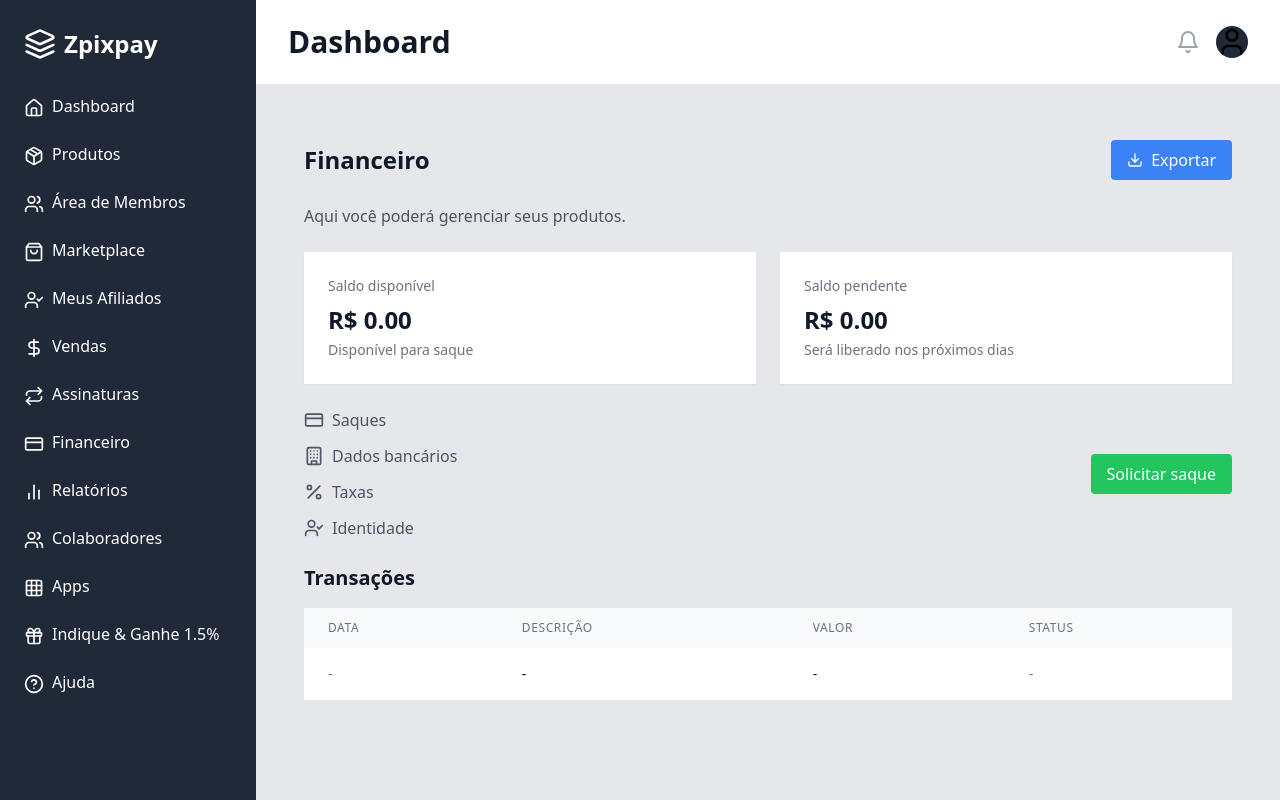
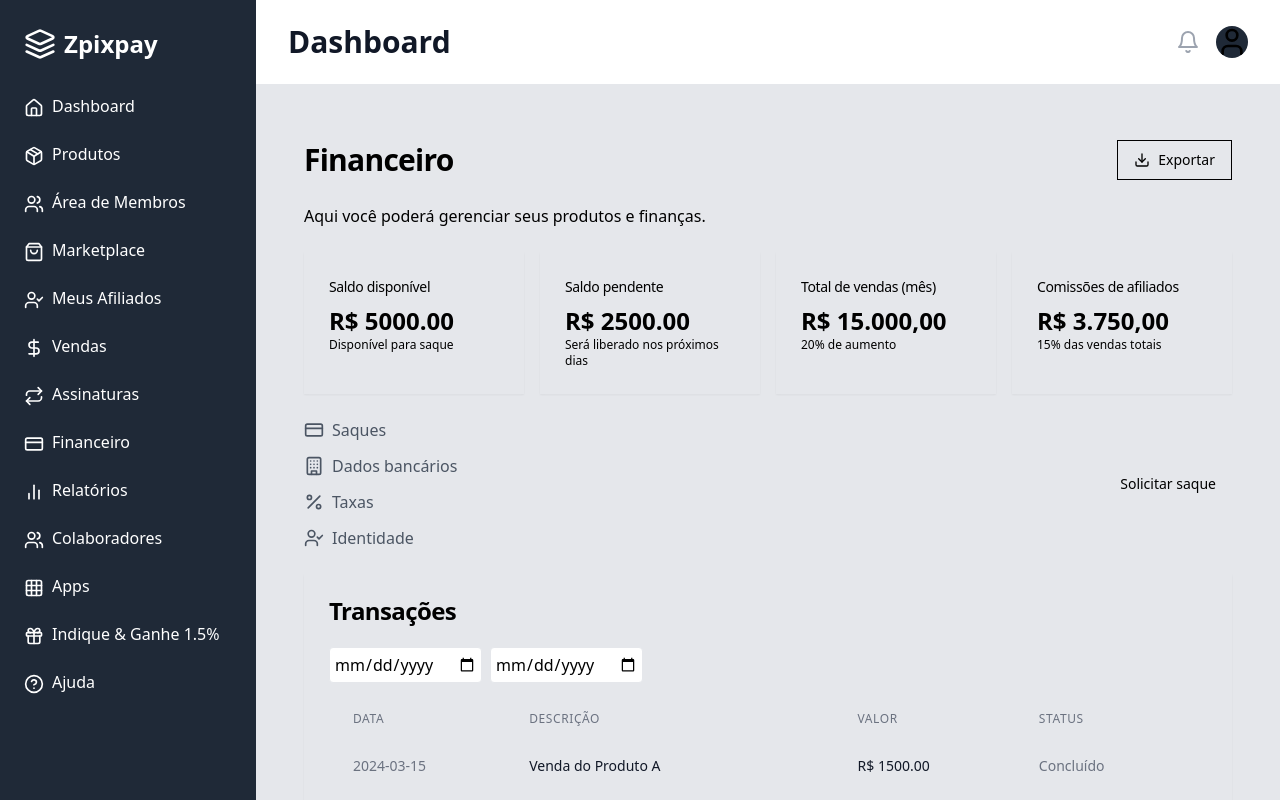
Before and after one commit to BetoFerrari21/nav-side-data-portal, a React (Vite) app: page /financeiro in a window 1280 px wide. Built offline with nearby package versions, Linux system fonts and the light colour scheme; the HTML template or start-up script is replaced by a standard one.

Commit message:
Update Financeiro.jsx file
Modified the Financeiro.jsx component to enhance functionality and improve code structure.
[skip gpt_engineer]

```diff
--- a/src/pages/Financeiro.jsx
+++ b/src/pages/Financeiro.jsx
@@ -1,13 +1,19 @@
-import React from 'react';
+import React, { useState } from 'react';
 import { Link } from 'react-router-dom';
-import { ArrowRight, Download, CreditCard, Building, Percent, UserCheck } from 'lucide-react';
+import { ArrowRight, Download, CreditCard, Building, Percent, UserCheck, ChevronLeft, ChevronRight } from 'lucide-react';
+import { Button } from "@/components/ui/button";
+import { Card, CardContent, CardHeader, CardTitle } from "@/components/ui/card";
 
 const FinanceBlock = ({ title, value, subtitle }) => (
-  <div className="bg-white p-6 rounded-lg shadow-sm">
-    <h3 className="text-sm font-medium text-gray-500">{title}</h3>
-    <p className="text-2xl font-bold text-gray-900 mt-2">{value}</p>
-    {subtitle && <p className="text-sm text-gray-500 mt-1">{subtitle}</p>}
-  </div>
+  <Card>
+    <CardHeader className="flex flex-row items-center justify-between space-y-0 pb-2">
+      <CardTitle className="text-sm font-medium">{title}</CardTitle>
+    </CardHeader>
+    <CardContent>
+      <div className="text-2xl font-bold">{value}</div>
+      {subtitle && <p className="text-xs text-muted-foreground">{subtitle}</p>}
+    </CardContent>
+  </Card>
 );
 
 const ActionLink = ({ href, icon: Icon, children }) => (
@@ -18,22 +24,47 @@ const ActionLink = ({ href, icon: Icon, children }) => (
 );
 
 const Financeiro = () => {
-  const saldoDisponivel = 0.00;
-  const saldoPendente = 0.00;
+  const saldoDisponivel = 5000.00;
+  const saldoPendente = 2500.00;
+  const [currentPage, setCurrentPage] = useState(1);
+  const [startDate, setStartDate] = useState('');
+  const [endDate, setEndDate] = useState('');
+
+  const transactions = [
+    { id: 1, date: '2024-03-15', description: 'Venda do Produto A', value: 1500.00, status: 'Concluído' },
+    { id: 2, date: '2024-03-14', description: 'Comissão de Afiliado', value: 250.00, status: 'Pendente' },
+    { id: 3, date: '2024-03-13', description: 'Saque para Conta Bancária', value: -2000.00, status: 'Processando' },
+    { id: 4, date: '2024-03-12', description: 'Venda do Produto B', value: 750.00, status: 'Concluído' },
+    { id: 5, date: '2024-03-11', description: 'Estorno - Produto C', value: -500.00, status: 'Concluído' },
+  ];
+
+  const filteredTransactions = transactions.filter(transaction => {
+    if (startDate && endDate) {
+      return transaction.date >= startDate && transaction.date <= endDate;
+    }
+    return true;
+  });
+
+  const itemsPerPage = 5;
+  const totalPages = Math.ceil(filteredTransactions.length / itemsPerPage);
+  const paginatedTransactions = filteredTransactions.slice(
+    (currentPage - 1) * itemsPerPage,
+    currentPage * itemsPerPage
+  );
 
   return (
     <div className="p-6">
       <div className="flex justify-between items-center mb-6">
-        <h2 className="text-2xl font-semibold text-gray-900">Financeiro</h2>
-        <button className="bg-blue-500 hover:bg-blue-600 text-white font-medium py-2 px-4 rounded flex items-center">
+        <h2 className="text-3xl font-bold tracking-tight">Financeiro</h2>
+        <Button variant="outline">
           <Download className="mr-2 h-4 w-4" />
           Exportar
-        </button>
+        </Button>
       </div>
 
-      <p className="text-gray-600 mb-6">Aqui você poderá gerenciar seus produtos.</p>
+      <p className="text-muted-foreground mb-6">Aqui você poderá gerenciar seus produtos e finanças.</p>
 
-      <div className="grid grid-cols-1 md:grid-cols-2 gap-6 mb-6">
+      <div className="grid gap-4 md:grid-cols-2 lg:grid-cols-4 mb-6">
         <FinanceBlock
           title="Saldo disponível"
           value={`R$ ${saldoDisponivel.toFixed(2)}`}
@@ -44,6 +75,16 @@ const Financeiro = () => {
           value={`R$ ${saldoPendente.toFixed(2)}`}
           subtitle="Será liberado nos próximos dias"
         />
+        <FinanceBlock
+          title="Total de vendas (mês)"
+          value="R$ 15.000,00"
+          subtitle="20% de aumento"
+        />
+        <FinanceBlock
+          title="Comissões de afiliados"
+          value="R$ 3.750,00"
+          subtitle="15% das vendas totais"
+        />
       </div>
 
       <div className="flex flex-col md:flex-row justify-between items-start md:items-center mb-6">
@@ -53,34 +94,81 @@ const Financeiro = () => {
           <ActionLink href="/taxas" icon={Percent}>Taxas</ActionLink>
           <ActionLink href="/identidade" icon={UserCheck}>Identidade</ActionLink>
         </div>
-        <button className="mt-4 md:mt-0 bg-green-500 hover:bg-green-600 text-white font-medium py-2 px-4 rounded">
+        <Button className="mt-4 md:mt-0">
           Solicitar saque
-        </button>
+        </Button>
       </div>
 
-      <div className="mb-6">
-        <h3 className="text-xl font-semibold text-gray-900 mb-4">Transações</h3>
+      <Card className="mb-6">
+        <CardHeader>
+          <CardTitle>Transações</CardTitle>
+        </CardHeader>
+        <CardContent>
+          <div className="flex justify-between mb-4">
+            <div className="space-x-2">
+              <input
+                type="date"
+                value={startDate}
+                onChange={(e) => setStartDate(e.target.value)}
+                className="border rounded p-1"
+              />
+              <input
+                type="date"
+                value={endDate}
+                onChange={(e) => setEndDate(e.target.value)}
+                className="border rounded p-1"
+              />
+            </div>
+          </div>
           <div className="overflow-x-auto">
-          <table className="min-w-full bg-white">
-            <thead className="bg-gray-50">
-              <tr>
+            <table className="w-full">
+              <thead>
+                <tr className="border-b">
                   <th className="px-6 py-3 text-left text-xs font-medium text-gray-500 uppercase tracking-wider">Data</th>
                   <th className="px-6 py-3 text-left text-xs font-medium text-gray-500 uppercase tracking-wider">Descrição</th>
                   <th className="px-6 py-3 text-left text-xs font-medium text-gray-500 uppercase tracking-wider">Valor</th>
                   <th className="px-6 py-3 text-left text-xs font-medium text-gray-500 uppercase tracking-wider">Status</th>
                 </tr>
               </thead>
-            <tbody className="bg-white divide-y divide-gray-200">
-              <tr>
-                <td className="px-6 py-4 whitespace-nowrap text-sm text-gray-500">-</td>
-                <td className="px-6 py-4 whitespace-nowrap text-sm text-gray-900">-</td>
-                <td className="px-6 py-4 whitespace-nowrap text-sm text-gray-900">-</td>
-                <td className="px-6 py-4 whitespace-nowrap text-sm text-gray-500">-</td>
+              <tbody>
+                {paginatedTransactions.map((transaction) => (
+                  <tr key={transaction.id} className="border-b">
+                    <td className="px-6 py-4 whitespace-nowrap text-sm text-gray-500">{transaction.date}</td>
+                    <td className="px-6 py-4 whitespace-nowrap text-sm text-gray-900">{transaction.description}</td>
+                    <td className="px-6 py-4 whitespace-nowrap text-sm text-gray-900">
+                      R$ {transaction.value.toFixed(2)}
+                    </td>
+                    <td className="px-6 py-4 whitespace-nowrap text-sm text-gray-500">{transaction.status}</td>
                   </tr>
+                ))}
               </tbody>
             </table>
           </div>
+          <div className="flex justify-between items-center mt-4">
+            <p className="text-sm text-gray-500">
+              Mostrando {(currentPage - 1) * itemsPerPage + 1} a {Math.min(currentPage * itemsPerPage, filteredTransactions.length)} de {filteredTransactions.length} resultados
+            </p>
+            <div className="flex space-x-2">
+              <Button
+                variant="outline"
+                size="sm"
+                onClick={() => setCurrentPage(prev => Math.max(prev - 1, 1))}
+                disabled={currentPage === 1}
+              >
+                <ChevronLeft className="h-4 w-4" />
+              </Button>
+              <Button
+                variant="outline"
+                size="sm"
+                onClick={() => setCurrentPage(prev => Math.min(prev + 1, totalPages))}
+                disabled={currentPage === totalPages}
+              >
+                <ChevronRight className="h-4 w-4" />
+              </Button>
             </div>
+          </div>
+        </CardContent>
+      </Card>
     </div>
   );
 };
```
Lines whose indentation alone changed are shown as unchanged.
